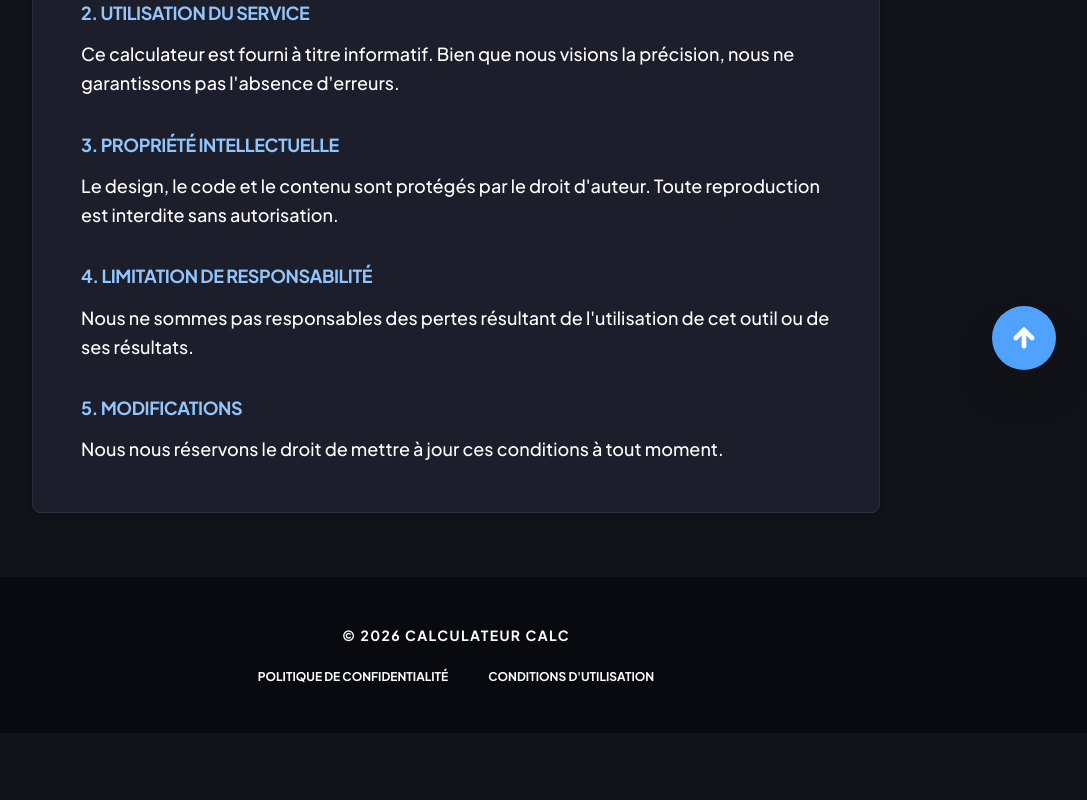
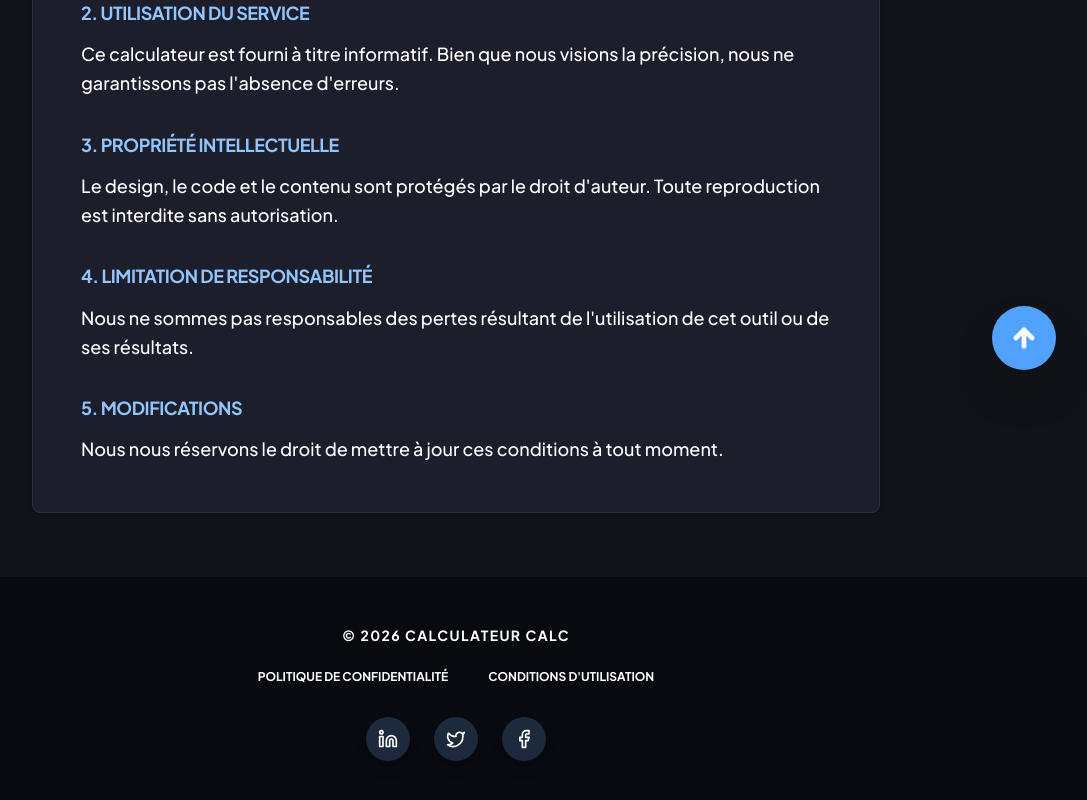
Before and after one commit to mirrzamustafa/percentagecalculator, a Next.js app: page /fr/terms in a window 1280 px wide. Shown: the part 390-1190 px from the top of the page, without its empty margins (184-1271 px from the left). Before the commit the page ends 1123 px from the top, so only its background shows below. Built offline with nearby package versions, Linux system fonts and the light colour scheme.

Commit message:
feat: add icons for socials

```diff
--- a/src/app/(root)/layout.tsx
+++ b/src/app/(root)/layout.tsx
@@ -28,15 +28,28 @@ export async function generateMetadata(): Promise<Metadata> {
       title: t.meta.title,
       description: t.meta.description,
       url: baseUrl,
-      type: "website"
+      siteName: "Percentage Calculator",
+      images: [
+        {
+          url: `${baseUrl}/icon.png`,
+          width: 512,
+          height: 512,
+          alt: t.meta.title,
+        },
+      ],
+      locale: locale,
+      type: "website",
     },
-    icons: {
-      icon: [
-        { url: "/favicon.svg", type: "image/svg+xml" },
-        { url: "/icon.png", type: "image/png" },
-      ],
-      apple: "/icon.png",
-    }
+    twitter: {
+      card: "summary_large_image",
+      title: t.meta.title,
+      description: t.meta.description,
+      images: [`${baseUrl}/icon.png`],
+    },
+    robots: {
+      index: true,
+      follow: true,
+    },
   };
 }
 
--- a/src/components/CalculatorClient.tsx
+++ b/src/components/CalculatorClient.tsx
@@ -1,7 +1,7 @@
 "use client";
 
 import React, { useState, useEffect } from "react";
-import { ArrowUp, ChevronRight, Percent, Sun, Moon } from "lucide-react";
+import { ArrowUp, ChevronRight, Percent, Sun, Moon, Linkedin, Twitter, Facebook } from "lucide-react";
 import "@/app/calculator.css";
 
 export default function CalculatorClient({
@@ -346,9 +346,38 @@ export default function CalculatorClient({
       <footer className="cr-footer">
         <div className="mx-auto max-w-7xl px-4 text-center">
           <p className="text-sm font-bold uppercase tracking-widest mb-6">&copy; {currentYear} {seo.h1.split(" ")[0]} Calc</p>
-          <div className="flex justify-center gap-10 text-xs font-bold uppercase">
+          <div className="flex justify-center gap-10 text-xs font-bold uppercase mb-8">
             <a href={`/${locale}/privacy`} className="hover:text-white transition-colors">{ui.privacyPolicy}</a>
             <a href={`/${locale}/terms`} className="hover:text-white transition-colors">{ui.termsOfService}</a>
+          </div>
+          <div className="flex justify-center gap-6">
+            <a
+              href={`https://www.linkedin.com/sharing/share-offsite/?url=https://percentagecalculator.fr`}
+              target="_blank"
+              rel="noopener noreferrer"
+              className="p-3 rounded-full bg-slate-800 hover:bg-blue-600 text-white transition-all shadow-lg"
+              aria-label="Share on LinkedIn"
+            >
+              <Linkedin size={20} />
+            </a>
+            <a
+              href={`https://twitter.com/intent/tweet?url=https://percentagecalculator.fr&text=${encodeURIComponent(seo.h1)}`}
+              target="_blank"
+              rel="noopener noreferrer"
+              className="p-3 rounded-full bg-slate-800 hover:bg-sky-500 text-white transition-all shadow-lg"
+              aria-label="Share on Twitter"
+            >
+              <Twitter size={20} />
+            </a>
+            <a
+              href={`https://www.facebook.com/sharer/sharer.php?u=https://percentagecalculator.fr`}
+              target="_blank"
+              rel="noopener noreferrer"
+              className="p-3 rounded-full bg-slate-800 hover:bg-blue-700 text-white transition-all shadow-lg"
+              aria-label="Share on Facebook"
+            >
+              <Facebook size={20} />
+            </a>
           </div>
         </div>
       </footer>
--- a/src/components/LegalPage.tsx
+++ b/src/components/LegalPage.tsx
@@ -1,7 +1,7 @@
 "use client";
 
 import React, { useState, useEffect } from "react";
-import { ArrowUp, Percent, Sun, Moon } from "lucide-react";
+import { ArrowUp, Percent, Sun, Moon, Linkedin, Twitter, Facebook } from "lucide-react";
 import "@/app/calculator.css";
 
 interface Props {
@@ -94,9 +94,38 @@ export default function LegalPage({ locale, title, content, translations }: Prop
           <p className="text-sm font-bold uppercase tracking-widest mb-6">
             &copy; {currentYear} {translations.seo.h1.split(" ")[0]} Calc
           </p>
-          <div className="flex justify-center gap-10 text-xs font-bold uppercase">
+          <div className="flex justify-center gap-10 text-xs font-bold uppercase mb-8">
             <a href={`/${locale}/privacy`} className="transition-colors">{translations.ui.privacyPolicy}</a>
             <a href={`/${locale}/terms`} className="transition-colors">{translations.ui.termsOfService}</a>
+          </div>
+          <div className="flex justify-center gap-6">
+            <a
+              href={`https://www.linkedin.com/sharing/share-offsite/?url=https://percentagecalculator.fr`}
+              target="_blank"
+              rel="noopener noreferrer"
+              className="p-3 rounded-full bg-slate-800 hover:bg-blue-600 text-white transition-all shadow-lg"
+              aria-label="Share on LinkedIn"
+            >
+              <Linkedin size={20} />
+            </a>
+            <a
+              href={`https://twitter.com/intent/tweet?url=https://percentagecalculator.fr&text=${encodeURIComponent(translations.seo.h1)}`}
+              target="_blank"
+              rel="noopener noreferrer"
+              className="p-3 rounded-full bg-slate-800 hover:bg-sky-500 text-white transition-all shadow-lg"
+              aria-label="Share on Twitter"
+            >
+              <Twitter size={20} />
+            </a>
+            <a
+              href={`https://www.facebook.com/sharer/sharer.php?u=https://percentagecalculator.fr`}
+              target="_blank"
+              rel="noopener noreferrer"
+              className="p-3 rounded-full bg-slate-800 hover:bg-blue-700 text-white transition-all shadow-lg"
+              aria-label="Share on Facebook"
+            >
+              <Facebook size={20} />
+            </a>
           </div>
         </div>
       </footer>
```
Also changed, not shown: public/favicon.svg (deleted).
